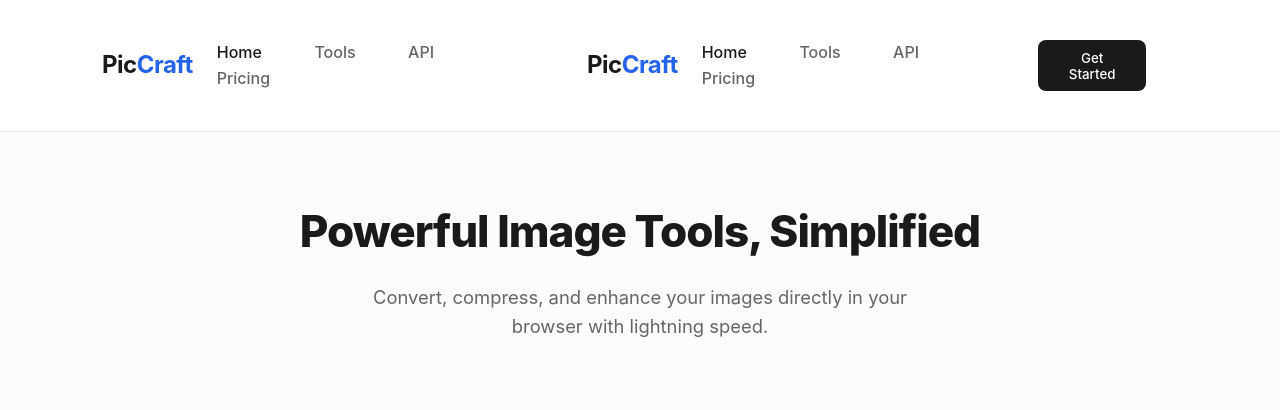
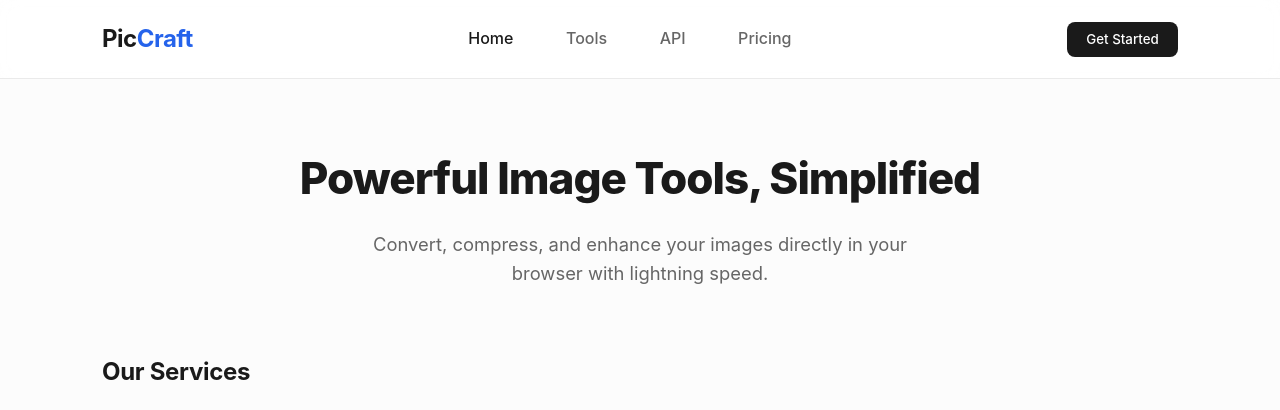
Before and after one commit to Abdul-rehman235/Image_converter_webapp, a Flask app: page / in a window 1280 px wide. Shown: the top 410 px of the page. Run offline with Flask 3, Linux system fonts and the light colour scheme.

Commit message:
fix the issue

```diff
--- a/templates/index.html
+++ b/templates/index.html
@@ -48,14 +48,7 @@
                     });
             </script>
         {% else %}
-            <div class="nav-container">
-                <a href="#" class="logo">Pic<span>Craft</span></a>
-                <nav class="nav-links">
-                    <a href="#" class="active">Home</a>
-                    <a href="#">Tools</a>
-                    <a href="#">API</a>
-                    <a href="#">Pricing</a>
-                </nav>
+
                 <a href="/login" class="btn-primary-link">
                 <button type="button" class="btn-primary">Get Started</button>
             </a>
```
